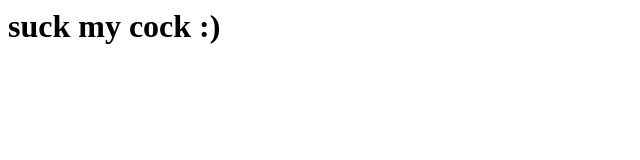
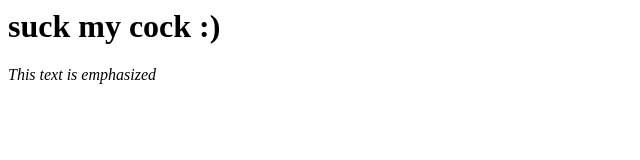
Before and after one commit to Maxestro7/nea, a plain HTML site: page index.html in a window 1280 px wide. Shown: the whole page, without its empty margins (0-640 px from the left). Drawn offline with Linux system fonts and the light colour scheme.

Commit message:
Update index.html

```diff
--- a/index.html
+++ b/index.html
@@ -1 +1,2 @@
 <h1>suck my cock :)</h1>
+<em>This text is emphasized</em>
```
